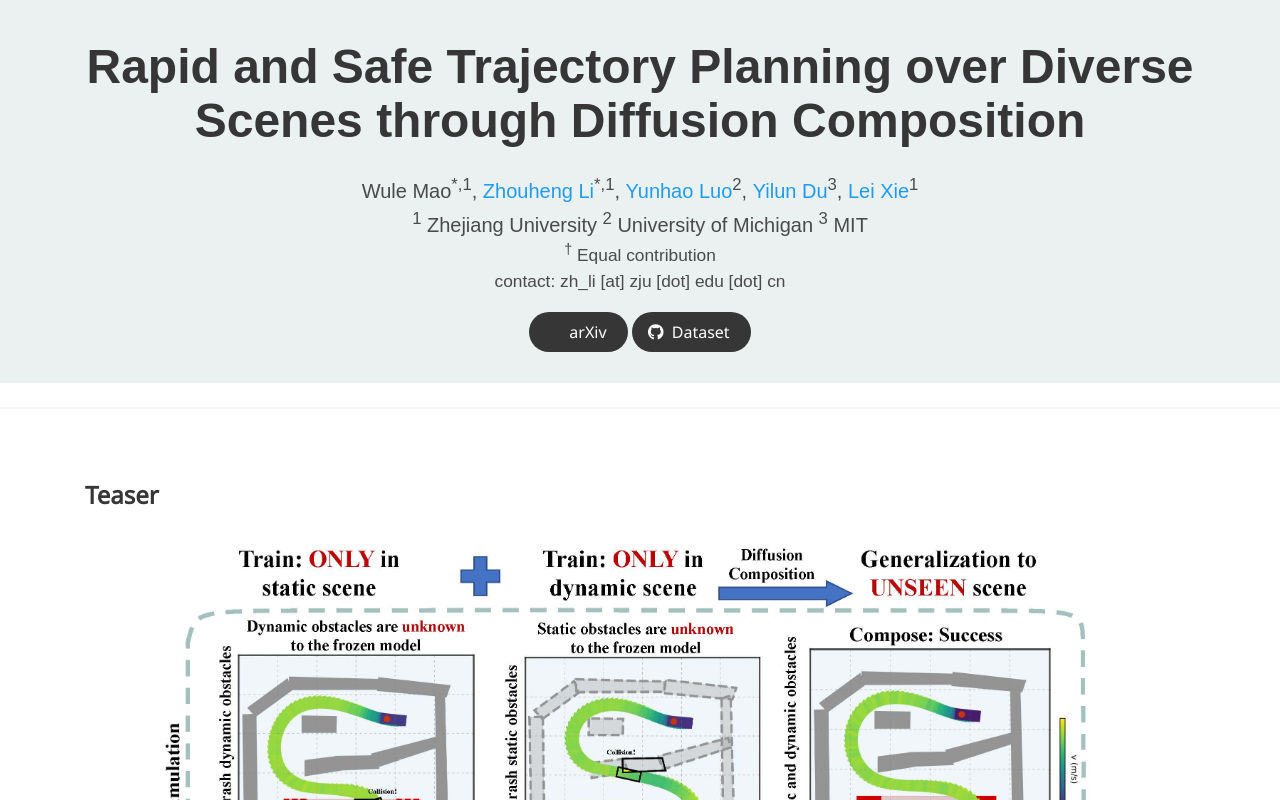
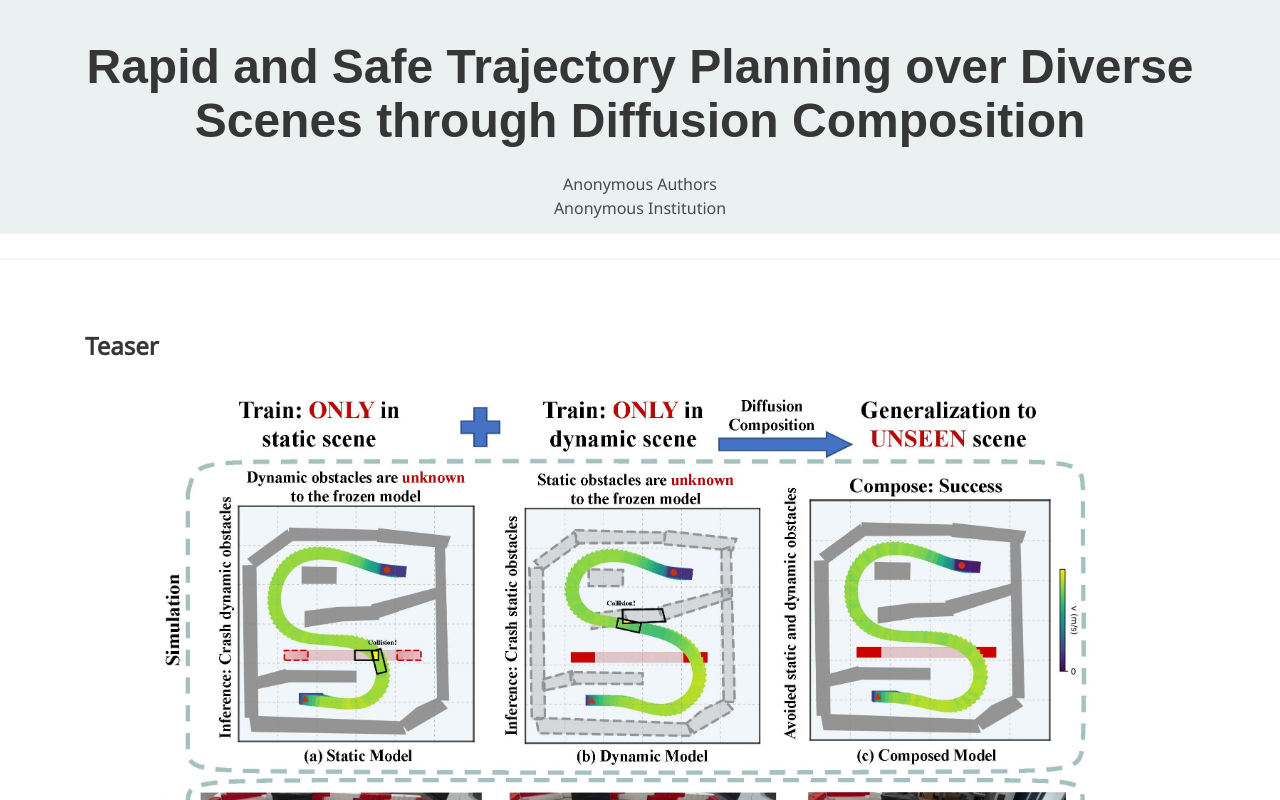
Before and after one commit to rstp-comp-diffuser/rstp-comp-diffuser.github.io, a website: page index.html in a window 1280 px wide. Shown: the top 800 px of the page. Drawn offline with nearby package versions, Linux system fonts and the light colour scheme; some icons are missing; a web font is replaced by a local one.

Commit message:
feat(double blind)

```diff
--- a/index.html
+++ b/index.html
@@ -45,12 +45,15 @@
             Rapid and Safe Trajectory Planning over Diverse Scenes through Diffusion Composition
           </h1>
 
-          <!-- <span class="author-block">
-            Anonymous Authors<sup>1</sup>
-          </span> -->
-
+          <span class="author-block">
+            Anonymous Authors
+          </span>
+          <br>
+          <span class="author-block">
+            Anonymous Institution
+          </span>
+<!--
           <div class="is-size-5 publication-authors">
-            <!-- TODO: -->
             <span class="author-block">
               Wule Mao<sup>*,1</sup>,
             </span>
@@ -77,11 +80,7 @@
               <span class="author-block">
                 <sup>3</sup> MIT
               </span>
-              <!-- <span class="author-block">
-                <sup>1</sup> Anonymous Institution
-              </span> -->
 
-              <!-- <br> -->
               <div style="font-size: 13pt;">
                 <sup>†</sup> Equal contribution
               </div>
@@ -91,14 +90,13 @@
               </div>
 
             </div>
-          </div>
+          </div> -->
 
 
 
-          <div class="column has-text-centered">
+          <!-- <div class="column has-text-centered">
             <div class="publication-links">
 
-              <!-- Arxiv -->
               <span class="link-block">
                 <a href="https://arxiv.org/abs/2507.04384"
                   class="external-link button is-normal is-rounded is-dark"
@@ -110,8 +108,6 @@
                 </a>
               </span>
 
-
-              <!-- Code Link. -->
               <span class="link-block">
                 <a href="https://github.com/zhouhengli/ritp"
                   class="external-link button is-normal is-rounded is-dark"
@@ -125,7 +121,7 @@
 
 
             </div>
-          </div>
+          </div> -->
 
         </div>
       </div>
@@ -680,7 +676,7 @@
 <hr>
 
 
-<section class="section" id="BibTeX">
+<!-- <section class="section" id="BibTeX">
   <div class="container is-max-desktop content column is-full-width ">
     <h2 class="title is-4">BibTeX</h2>
     <pre><code>
@@ -694,7 +690,7 @@
       }
     </code></pre>
   </div>
-</section>
+</section> -->
 
 <footer class="footer">
   <div class="container">
```
